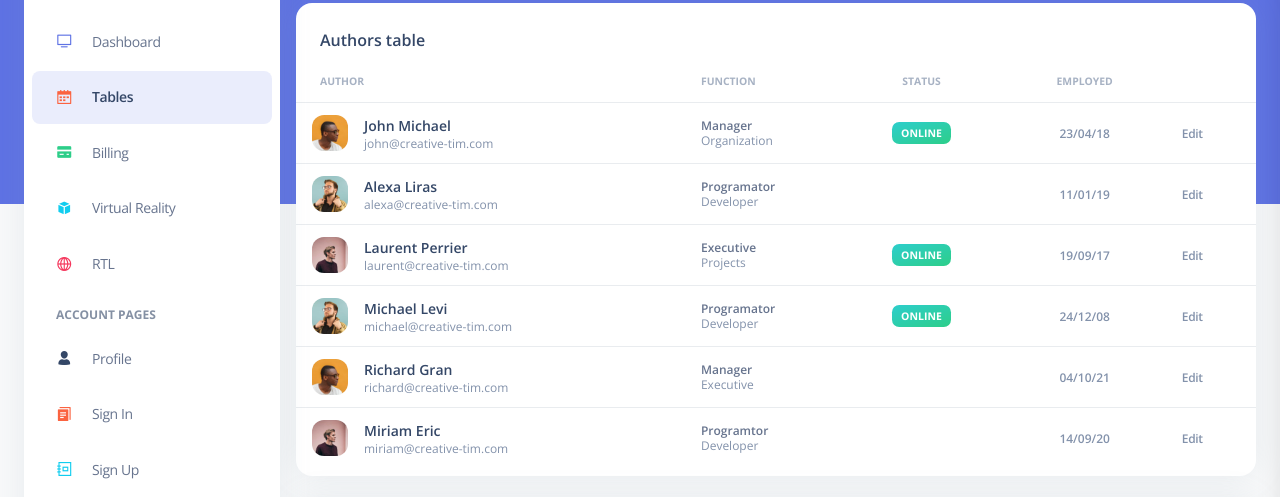
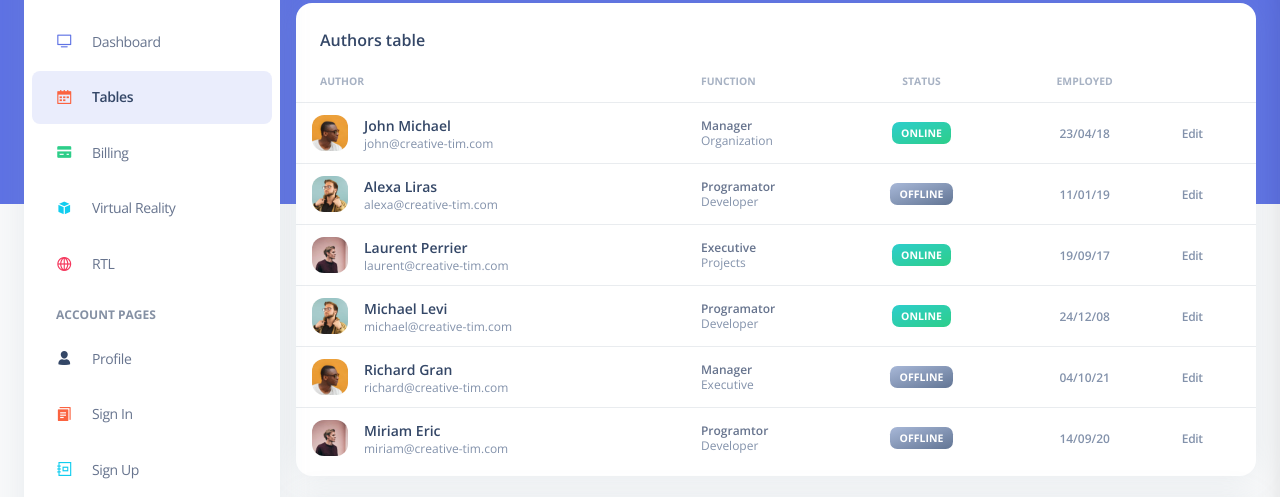
Before and after one commit to groovemen/argon-dashboard-tailwind, a website: page build/pages/tables.html in a window 1280 px wide. Shown: the part 96-593 px from the top of the page. Drawn offline with nearby package versions, Linux system fonts and the light colour scheme.

Commit message:
refactor: update linear gradient classes

```diff
--- a/build/assets/js/fixed-plugin.js
+++ b/build/assets/js/fixed-plugin.js
@@ -19,7 +19,7 @@ var whiteBtn = document.querySelector("[transparent-style-btn]");
 var darkBtn = document.querySelector("[white-style-btn]");
 
 var non_active_style = ["bg-none", "bg-transparent", "text-blue-500", "border-blue-500"];
-var active_style = ["bg-gradient-blue", "bg-blue-500", "text-white", "border-transparent"];
+var active_style = ["bg-gradient-to-tl", "from-blue-500", "to-violet-500", "bg-blue-500", "text-white", "border-transparent"];
 
 var white_sidenav_classes = ["bg-white", "shadow-xl"];
 // var white_sidenav_highlighted = ["shadow-xl"];
--- a/build/pages/tables.html
+++ b/build/pages/tables.html
@@ -342,7 +342,7 @@
                           <p class="mb-0 leading-tight dark:text-white dark:opacity-80 text-size-xs text-slate-400">Developer</p>
                         </td>
                         <td class="p-2 leading-normal text-center align-middle bg-transparent border-b dark:border-white/40 text-size-sm whitespace-nowrap shadow-transparent">
-                          <span class="bg-gradient-slate px-3.6-em text-size-xs-em rounded-1.8 py-2.2-em inline-block whitespace-nowrap text-center align-baseline font-bold uppercase leading-none text-white">Offline</span>
+                          <span class="bg-gradient-to-tl from-slate-600 to-slate-300 px-3.6-em text-size-xs-em rounded-1.8 py-2.2-em inline-block whitespace-nowrap text-center align-baseline font-bold uppercase leading-none text-white">Offline</span>
                         </td>
                         <td class="p-2 text-center align-middle bg-transparent border-b dark:border-white/40 whitespace-nowrap shadow-transparent">
                           <span class="font-semibold leading-tight text-size-xs dark:text-white dark:opacity-80 text-slate-400">11/01/19</span>
@@ -420,7 +420,7 @@
                           <p class="mb-0 leading-tight dark:text-white dark:opacity-80 text-size-xs text-slate-400">Executive</p>
                         </td>
                         <td class="p-2 leading-normal text-center align-middle bg-transparent border-b dark:border-white/40 text-size-sm whitespace-nowrap shadow-transparent">
-                          <span class="bg-gradient-slate px-3.6-em text-size-xs-em rounded-1.8 py-2.2-em inline-block whitespace-nowrap text-center align-baseline font-bold uppercase leading-none text-white">Offline</span>
+                          <span class="bg-gradient-to-tl from-slate-600 to-slate-300 px-3.6-em text-size-xs-em rounded-1.8 py-2.2-em inline-block whitespace-nowrap text-center align-baseline font-bold uppercase leading-none text-white">Offline</span>
                         </td>
                         <td class="p-2 text-center align-middle bg-transparent border-b dark:border-white/40 whitespace-nowrap shadow-transparent">
                           <span class="font-semibold leading-tight text-size-xs dark:text-white dark:opacity-80 text-slate-400">04/10/21</span>
@@ -446,7 +446,7 @@
                           <p class="mb-0 leading-tight dark:text-white dark:opacity-80 text-size-xs text-slate-400">Developer</p>
                         </td>
                         <td class="p-2 leading-normal text-center align-middle bg-transparent border-b-0 text-size-sm whitespace-nowrap shadow-transparent">
-                          <span class="bg-gradient-slate px-3.6-em text-size-xs-em rounded-1.8 py-2.2-em inline-block whitespace-nowrap text-center align-baseline font-bold uppercase leading-none text-white">Offline</span>
+                          <span class="bg-gradient-to-tl from-slate-600 to-slate-300 px-3.6-em text-size-xs-em rounded-1.8 py-2.2-em inline-block whitespace-nowrap text-center align-baseline font-bold uppercase leading-none text-white">Offline</span>
                         </td>
                         <td class="p-2 text-center align-middle bg-transparent border-b-0 whitespace-nowrap shadow-transparent">
                           <span class="font-semibold leading-tight text-size-xs dark:text-white dark:opacity-80 text-slate-400">14/09/20</span>
```
